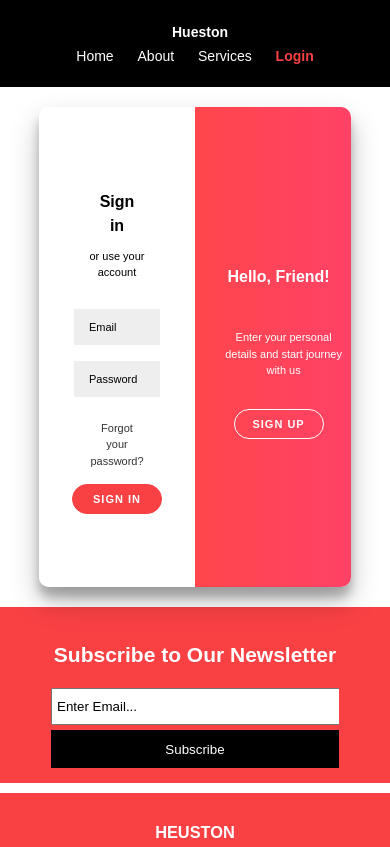
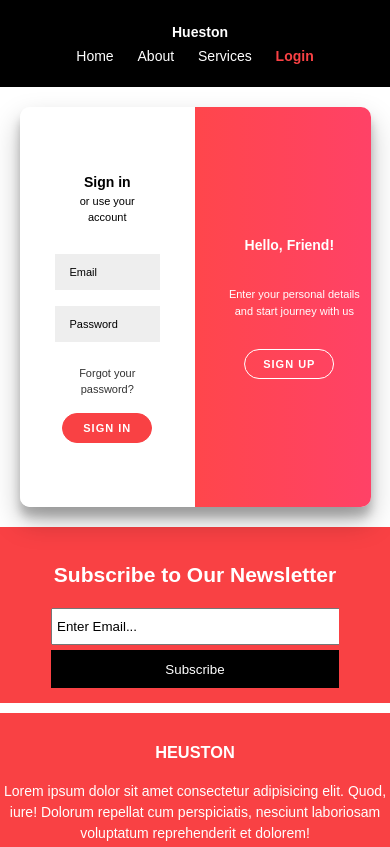
Before and after one commit to TubiOb/Hueston-Maintenance-Service, a plain HTML site: page login.html in a window 390 px wide. Shown: the top 847 px of the page. Drawn offline with Linux system fonts and the light colour scheme.

Commit message:
Recommit

```diff
--- a/css/style.css
+++ b/css/style.css
@@ -358,6 +358,11 @@ aside#sidebar .side h1>span {
     /* box-shadow: 0 0 20px 0px rgba(0, 0, 0, 0.3); */
 }
 
+.container3 .small li {
+    text-decoration: none;
+    list-style-type: none;
+}
+
 .container3 .small>span {
     color: black;
 }
@@ -564,7 +569,7 @@ aside#sidebar .side h1>span {
     overflow: hidden;
     width: 100%;
     max-width: 80%;
-    min-height: 480px;
+    height: 400px;
     margin-top: 20px;
     margin-bottom: 20px;
 }
@@ -617,6 +622,7 @@ aside#sidebar .side h1>span {
     position: absolute;
     top: 0;
     left: 50%;
+    right: 50%;
     width: 60%;
     height: 100%;
     overflow: hidden;
@@ -642,6 +648,10 @@ aside#sidebar .side h1>span {
     width: 200%;
     transform: translateX(0);
     transition: transform 0.6s ease-in-out;
+    justify-content: center;
+    justify-items: center;
+    align-items: center;
+    align-content: center;
 }
 
 #container.right-panel-active .overlay {
@@ -664,20 +674,20 @@ aside#sidebar .side h1>span {
 }
 
 .overlay-left {
-    transform: translateX(-20%);
+    transform: translateX(-30%);
 }
 
 #container.right-panel-active .overlay-left {
-    transform: translateX(-20px);
+    transform: translateX(-17px);
 }
 
 .overlay-right {
     right: 0;
-    transform: translateX(30px);
+    transform: translateX(10%);
 }
 
 #container.right-panel-active .overlay-right {
-    transform: translateX(50px);
+    transform: translateX(20px);
 }
 
 .social-container {
@@ -738,9 +748,18 @@ aside#sidebar .side h1>span {
         width: 100%;
         margin-bottom: 5px;
     }
+    #container {
+        max-width: 90%;
+        justify-content: center;
+        justify-items: center;
+        align-items: center;
+        align-content: center;
+    }
     #container h1 {
-        font-size: 16px;
-        margin: 10px;
+        font-size: 14px;
+        /* margin: 10px; */
+        margin-left: auto;
+        margin-right: auto;
     }
     #container p,
     #container a,
```
